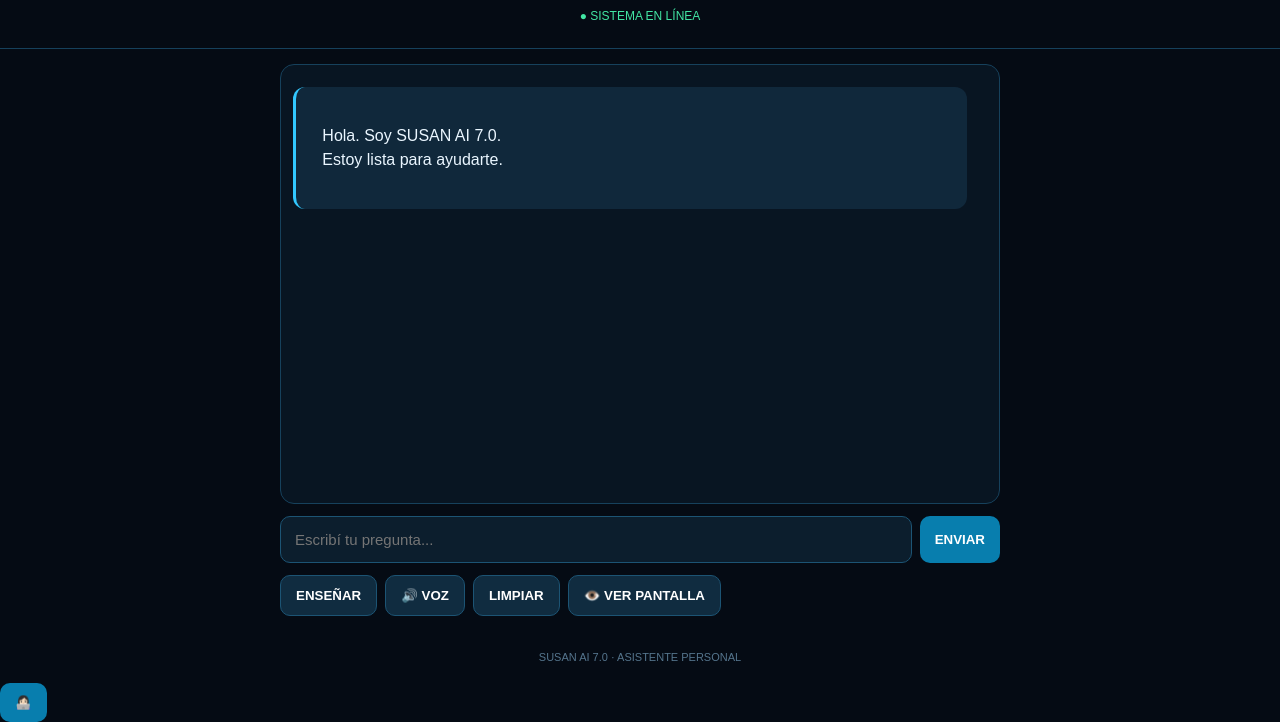
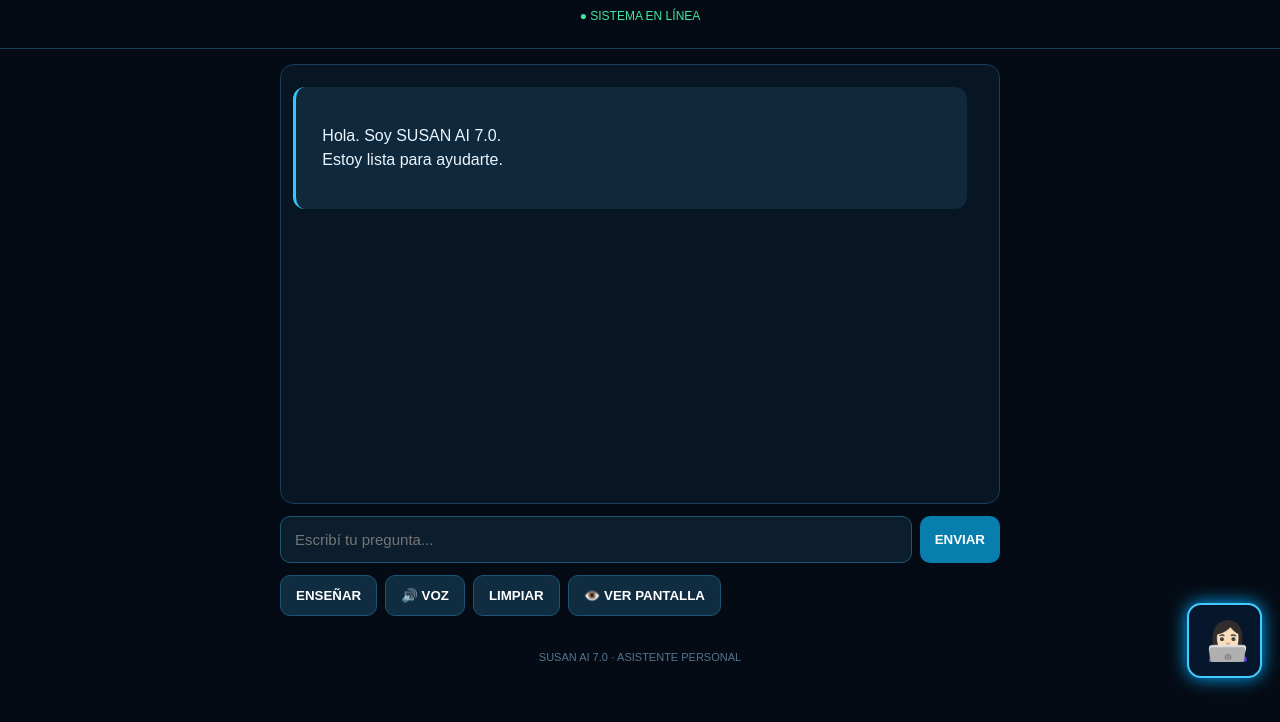
Before and after one commit to lucianomansillafigueroa-dev/jarvis-ia, a plain HTML site: page index.html in a window 1280 px wide. Shown: the part 89-811 px from the top of the page. Drawn offline with Linux system fonts and the light colour scheme.

Commit message:
Actualizar index.html

```diff
--- a/index.html
+++ b/index.html
@@ -161,6 +161,30 @@ footer{
   opacity: 1;
   transform: translateY(0);
  }
+}
+/* MASCOTA PIXELADA SUSAN */
+
+#susanPet {
+ position: fixed;
+ bottom: 25px;
+ right: 18px;
+ width: 75px;
+ height: 75px;
+ border: 2px solid #45caff;
+ border-radius: 14px;
+ background: #07172b;
+ color: white;
+ font-size: 38px;
+ cursor: pointer;
+ z-index: 9999;
+ box-shadow: 0 0 18px #00aaff;
+ image-rendering: pixelated;
+ animation: susanFloat 2s ease-in-out infinite;
+}
+
+@keyframes susanFloat {
+ 0%, 100% { transform: translateY(0); }
+ 50% { transform: translateY(-8px); }
 }
 </style>
 </head>
```
